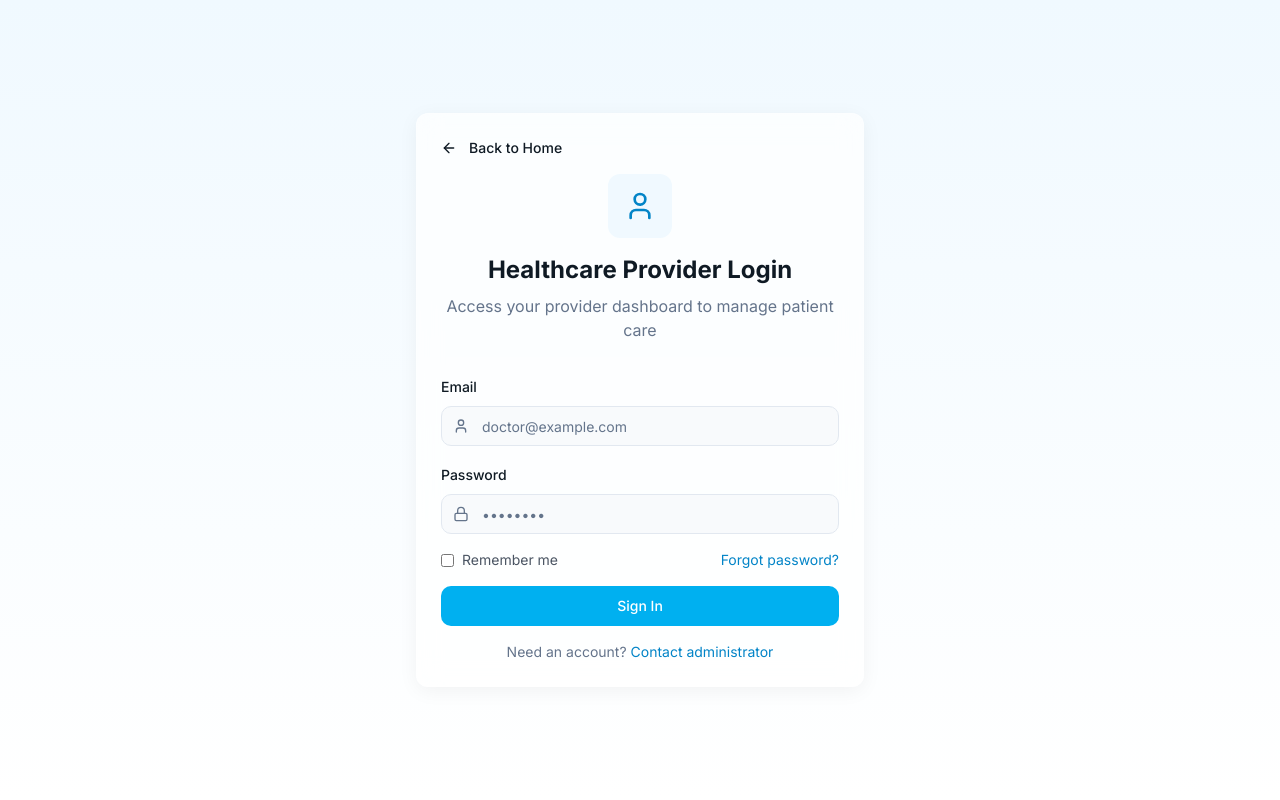
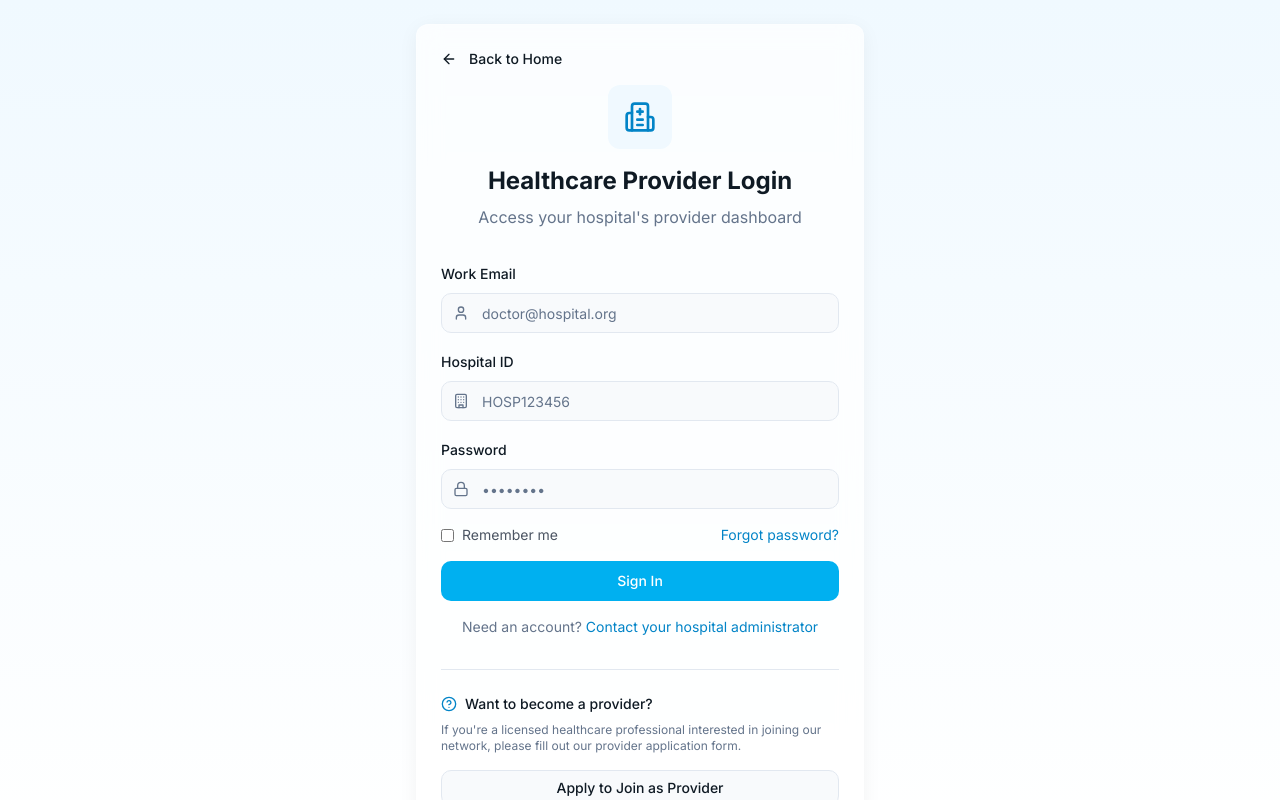
Before and after one commit to nikhil-agrawal123/health-chat-nexus, a React (Vite) app: page /provider-login in a window 1280 px wide. Built offline with nearby package versions, Linux system fonts and the light colour scheme.

Commit message:
Update provider login page
Update the provider login page to include a "become a provider" option and make it hospital-specific. Also, connect the navbar elements to their respective div elements.

```diff
--- a/src/components/Navbar.tsx
+++ b/src/components/Navbar.tsx
@@ -1,13 +1,16 @@
+
 import React, { useState, useEffect } from "react";
 import { Button } from "@/components/ui/button";
 import { Globe, Menu, X } from "lucide-react";
 import { useIsMobile } from "@/hooks/use-mobile";
 import AnimatedButton from "./ui/AnimatedButton";
+import { useNavigate } from "react-router-dom";
 
 const Navbar = () => {
   const [isScrolled, setIsScrolled] = useState(false);
   const [isMenuOpen, setIsMenuOpen] = useState(false);
   const isMobile = useIsMobile();
+  const navigate = useNavigate();
 
   useEffect(() => {
     const handleScroll = () => {
@@ -17,6 +20,18 @@ const Navbar = () => {
     window.addEventListener("scroll", handleScroll);
     return () => window.removeEventListener("scroll", handleScroll);
   }, []);
+
+  const handleNavigation = (sectionId: string) => {
+    setIsMenuOpen(false);
+    const element = document.getElementById(sectionId);
+    if (element) {
+      element.scrollIntoView({ behavior: 'smooth' });
+    }
+  };
+
+  const handleGetStarted = () => {
+    navigate("/patient-login");
+  };
 
   return (
     <nav
@@ -36,10 +51,34 @@ const Navbar = () => {
 
         {!isMobile && (
           <div className="flex items-center space-x-8">
-            <Button variant="ghost" className="text-base font-medium">Home</Button>
-            <Button variant="ghost" className="text-base font-medium">Features</Button>
-            <Button variant="ghost" className="text-base font-medium">For Doctors</Button>
-            <Button variant="ghost" className="text-base font-medium">Contact</Button>
+            <Button
+              variant="ghost"
+              className="text-base font-medium"
+              onClick={() => handleNavigation("hero")}
+            >
+              Home
+            </Button>
+            <Button
+              variant="ghost"
+              className="text-base font-medium"
+              onClick={() => handleNavigation("features")}
+            >
+              Features
+            </Button>
+            <Button
+              variant="ghost"
+              className="text-base font-medium"
+              onClick={() => handleNavigation("for-doctors")}
+            >
+              For Doctors
+            </Button>
+            <Button
+              variant="ghost"
+              className="text-base font-medium"
+              onClick={() => handleNavigation("contact")}
+            >
+              Contact
+            </Button>
           </div>
         )}
 
@@ -66,6 +105,7 @@ const Navbar = () => {
             <AnimatedButton
               className="rounded-full font-medium"
               animationDelay={200}
+              onClick={handleGetStarted}
             >
               Get Started
             </AnimatedButton>
@@ -80,11 +120,40 @@ const Navbar = () => {
           }`}
         >
           <div className="flex flex-col space-y-6 pt-24 px-6 bg-white">
-            <Button variant="ghost" className="justify-start text-lg font-medium">Home</Button>
-            <Button variant="ghost" className="justify-start text-lg font-medium" >Features</Button>
-            <Button variant="ghost" className="justify-start text-lg font-medium">For Doctors</Button>
-            <Button variant="ghost" className="justify-start text-lg font-medium">Contact</Button>
-            <AnimatedButton className="w-full mt-4">Get Started</AnimatedButton>
+            <Button
+              variant="ghost"
+              className="justify-start text-lg font-medium"
+              onClick={() => handleNavigation("hero")}
+            >
+              Home
+            </Button>
+            <Button
+              variant="ghost"
+              className="justify-start text-lg font-medium"
+              onClick={() => handleNavigation("features")}
+            >
+              Features
+            </Button>
+            <Button
+              variant="ghost"
+              className="justify-start text-lg font-medium"
+              onClick={() => handleNavigation("for-doctors")}
+            >
+              For Doctors
+            </Button>
+            <Button
+              variant="ghost"
+              className="justify-start text-lg font-medium"
+              onClick={() => handleNavigation("contact")}
+            >
+              Contact
+            </Button>
+            <AnimatedButton
+              className="w-full mt-4"
+              onClick={handleGetStarted}
+            >
+              Get Started
+            </AnimatedButton>
           </div>
         </div>
       )}
--- a/src/pages/ProviderLogin.tsx
+++ b/src/pages/ProviderLogin.tsx
@@ -3,19 +3,20 @@ import React, { useState } from "react";
 import { useNavigate } from "react-router-dom";
 import { Button } from "@/components/ui/button";
 import { Input } from "@/components/ui/input";
-import { Lock, User, ArrowLeft } from "lucide-react";
+import { Lock, User, ArrowLeft, Hospital, Building, HelpCircle } from "lucide-react";
 import GlassCard from "@/components/ui/GlassCard";
 import AnimatedButton from "@/components/ui/AnimatedButton";
 
 const ProviderLogin = () => {
   const [email, setEmail] = useState("");
   const [password, setPassword] = useState("");
+  const [hospitalId, setHospitalId] = useState("");
   const navigate = useNavigate();
 
   const handleSubmit = (e: React.FormEvent) => {
     e.preventDefault();
     // Authentication logic would go here
-    console.log("Provider login attempt with:", { email, password });
+    console.log("Provider login attempt with:", { email, password, hospitalId });
   };
 
   return (
@@ -32,30 +33,48 @@ const ProviderLogin = () => {
 
         <div className="text-center mb-8">
           <div className="h-16 w-16 rounded-xl bg-health-50 flex items-center justify-center mx-auto mb-4">
-            <User className="h-8 w-8 text-health-600" />
+            <Hospital className="h-8 w-8 text-health-600" />
           </div>
           <h1 className="text-2xl font-bold">Healthcare Provider Login</h1>
           <p className="text-muted-foreground mt-2">
-            Access your provider dashboard to manage patient care
+            Access your hospital's provider dashboard
           </p>
         </div>
 
         <form onSubmit={handleSubmit} className="space-y-4">
           <div className="space-y-2">
             <label htmlFor="email" className="text-sm font-medium">
-              Email
+              Work Email
             </label>
             <div className="relative">
               <Input
                 id="email"
                 type="email"
-                placeholder="doctor@example.com"
+                placeholder="doctor@hospital.org"
                 value={email}
                 onChange={(e) => setEmail(e.target.value)}
                 className="pl-10"
                 required
               />
               <User className="absolute left-3 top-1/2 transform -translate-y-1/2 h-4 w-4 text-muted-foreground" />
+            </div>
+          </div>
+
+          <div className="space-y-2">
+            <label htmlFor="hospitalId" className="text-sm font-medium">
+              Hospital ID
+            </label>
+            <div className="relative">
+              <Input
+                id="hospitalId"
+                type="text"
+                placeholder="HOSP123456"
+                value={hospitalId}
+                onChange={(e) => setHospitalId(e.target.value)}
+                className="pl-10"
+                required
+              />
+              <Building className="absolute left-3 top-1/2 transform -translate-y-1/2 h-4 w-4 text-muted-foreground" />
             </div>
           </div>
 
@@ -100,10 +119,27 @@ const ProviderLogin = () => {
           <div className="text-center text-sm text-muted-foreground mt-6">
             Need an account?{" "}
             <a href="#" className="text-health-600 hover:underline">
-              Contact administrator
+              Contact your hospital administrator
             </a>
           </div>
         </form>
+
+        <div className="mt-8 pt-6 border-t">
+          <div className="flex items-center gap-2 mb-2">
+            <HelpCircle className="h-4 w-4 text-health-600" />
+            <h3 className="text-sm font-medium">Want to become a provider?</h3>
+          </div>
+          <p className="text-xs text-muted-foreground mb-4">
+            If you're a licensed healthcare professional interested in joining our network, please fill out our provider application form.
+          </p>
+          <Button
+            variant="outline"
+            size="sm"
+            className="w-full text-sm"
+          >
+            Apply to Join as Provider
+          </Button>
+        </div>
       </GlassCard>
     </div>
   );
```
